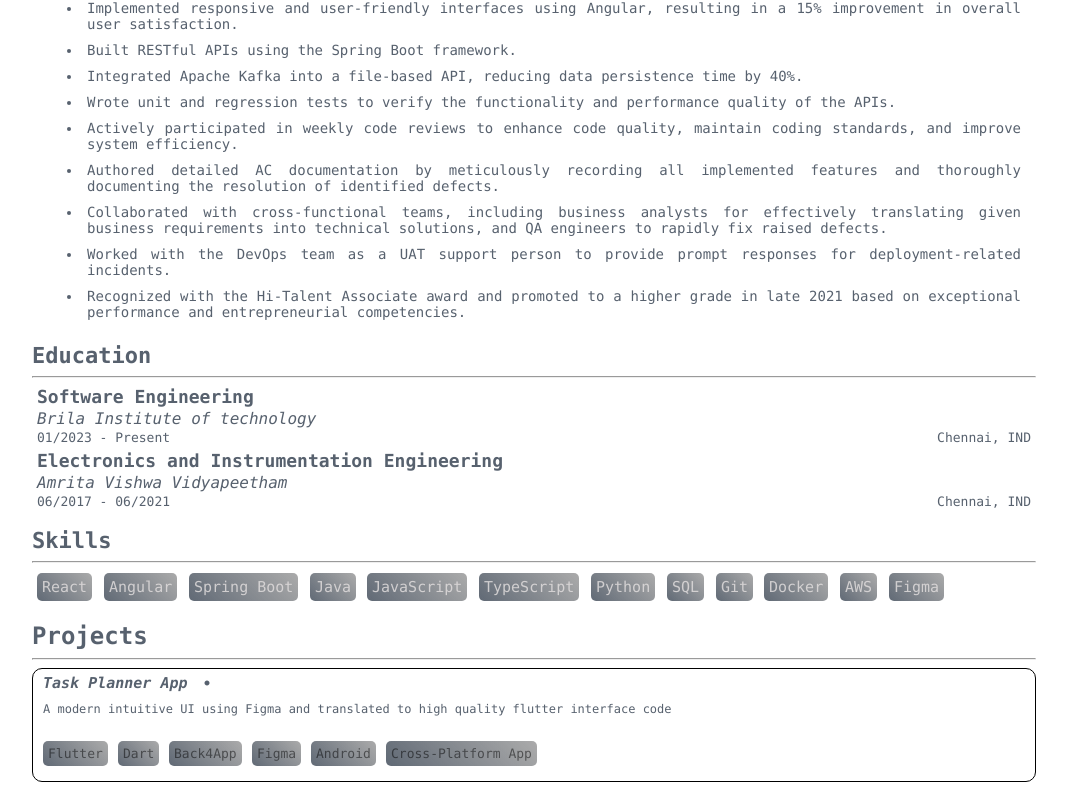
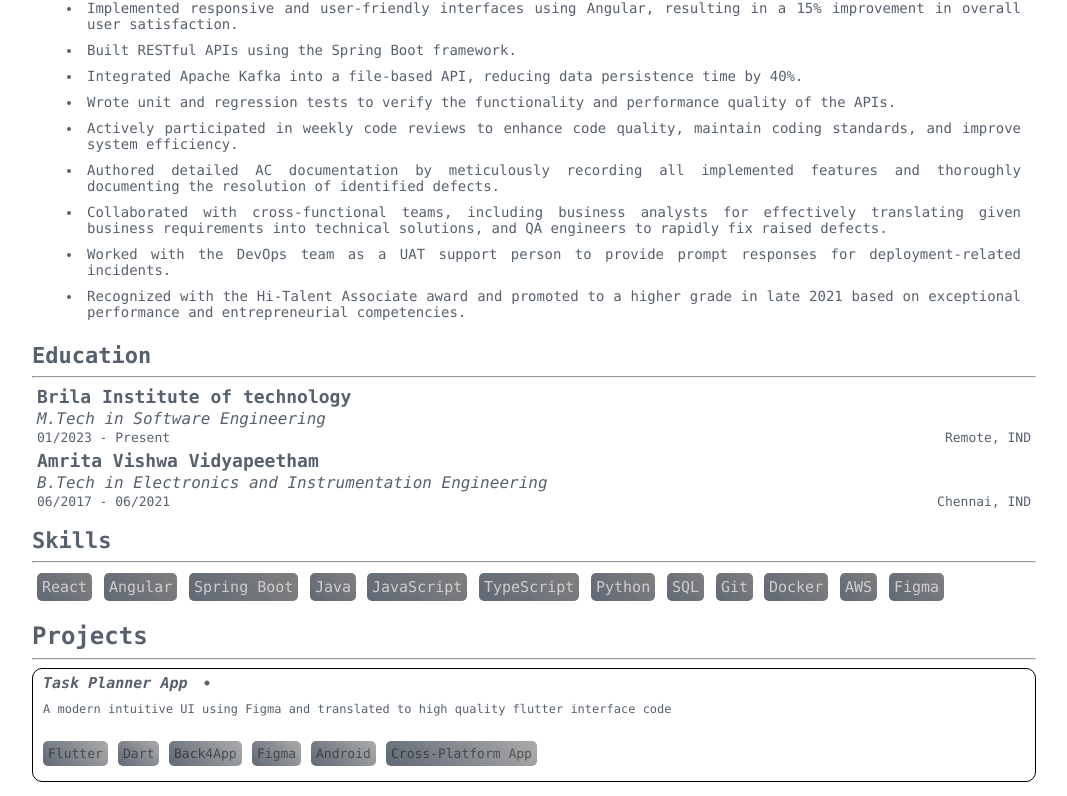
Before and after one commit to saigrepo/portfolio-react, a React (Vite) app: page / in a window 1280 px wide. Shown: the part 416-1212 px from the top of the page, without its empty margins (106-1173 px from the left). Built offline with nearby package versions, Linux system fonts and the light colour scheme.

Commit message:
V-1.2 added course name

```diff
--- a/src/components/bodyComponents/Education.jsx
+++ b/src/components/bodyComponents/Education.jsx
@@ -1,10 +1,10 @@
 import './Education.css'
 import TempComp from "./TempComp.jsx";
 function Education() {
-    const expObject1 = {jobTitle:"Software Engineering",companyName:"Brila Institute of technology",startDate:"01/2023",
-        endDate:"Present",location:"Chennai, IND"};
+    const expObject1 = {jobTitle:"Brila Institute of technology ",companyName:"M.Tech in Software Engineering",startDate:"01/2023",
+        endDate:"Present",location:"Remote, IND"};
 
-    const expObject2 = {jobTitle:"Electronics and Instrumentation Engineering",companyName:"Amrita Vishwa Vidyapeetham",startDate:"06/2017",
+    const expObject2 = {jobTitle:"Amrita Vishwa Vidyapeetham",companyName:"B.Tech in  Electronics and Instrumentation Engineering",startDate:"06/2017",
         endDate:"06/2021",location:"Chennai, IND"};
     return (
         <div className="education">
--- a/src/components/bodyComponents/Skills.css
+++ b/src/components/bodyComponents/Skills.css
@@ -12,7 +12,7 @@
 }
 
 .skills-card {
-    background: linear-gradient(225deg, rgba(171, 171, 171, 1.0), rgba(79, 89, 102, 0.9));
+    background: linear-gradient(225deg, rgb(128, 127, 127), rgba(79, 89, 102, 0.9));
     color: rgba(225, 222, 222, 0.84);
     padding: 5px;
     margin: 2px 5px;
```
